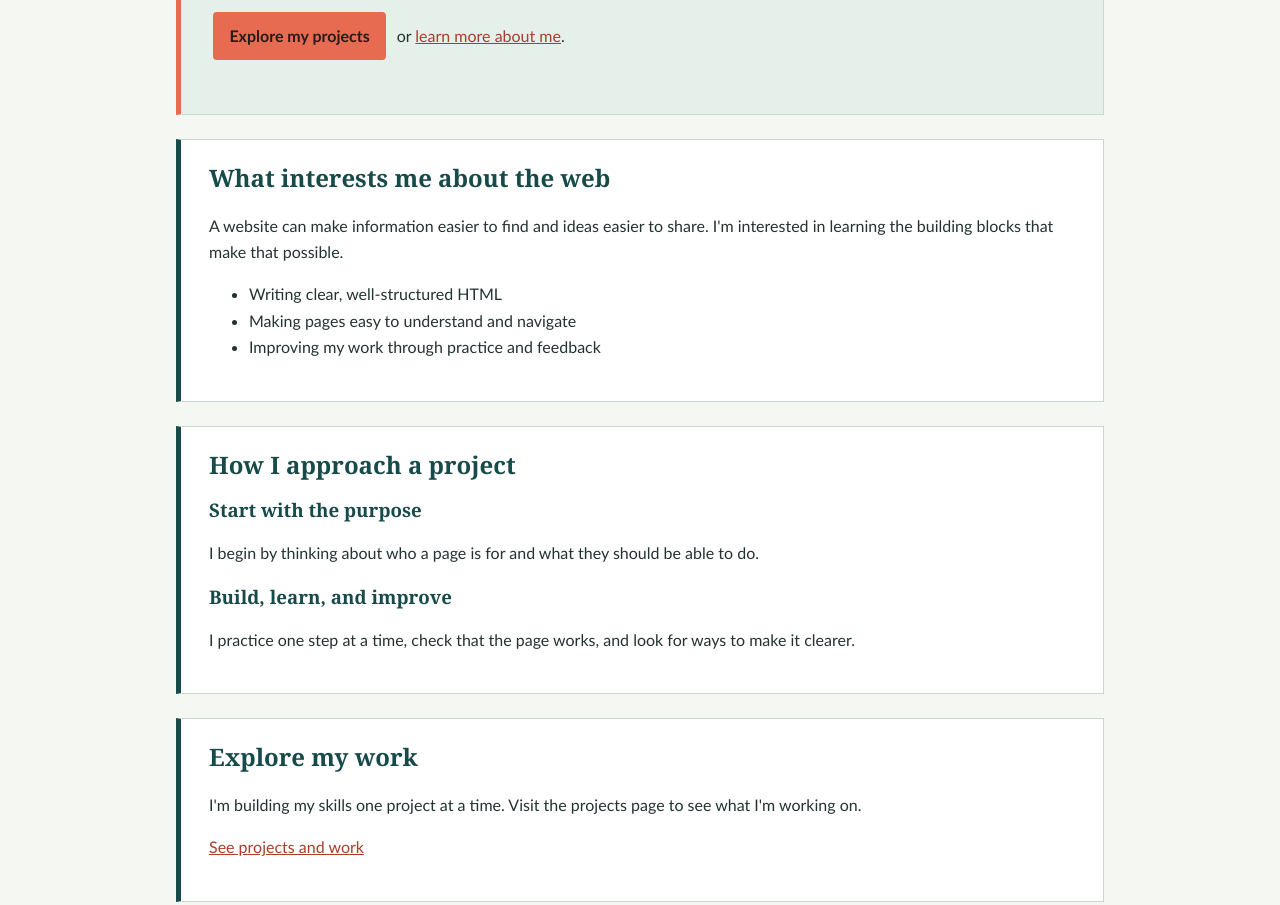
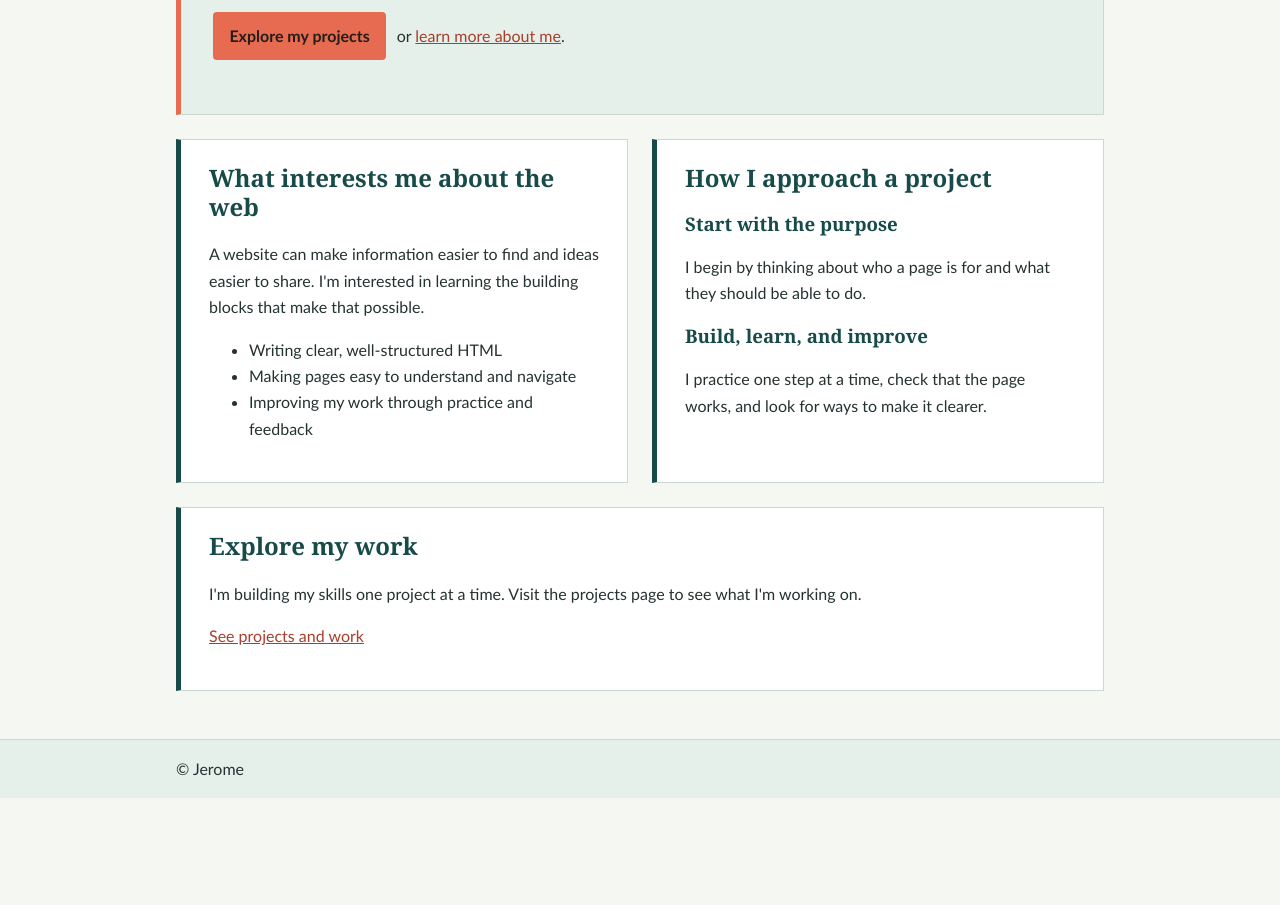
Before and after one commit to jwest4-collab/Class-Website, a plain HTML site: page index.html in a window 1280 px wide. Shown: the part 400-1305 px from the top of the page. After the commit the page ends 1198 px from the top, so only its background shows below. Drawn offline with Linux system fonts and the light colour scheme.

Commit message:
modified:   style.css

```diff
--- a/style.css
+++ b/style.css
@@ -140,3 +140,21 @@ footer p {
 		padding: 1.25rem;
 	}
 }
+
+@media (min-width: 48rem) {
+	main {
+		display: grid;
+		grid-template-columns: repeat(2, minmax(0, 1fr));
+		gap: 1.5rem;
+	}
+
+	section {
+		margin: 0;
+		min-width: 0;
+	}
+
+	.intro,
+	main > section:last-child {
+		grid-column: 1 / -1;
+	}
+}
```
